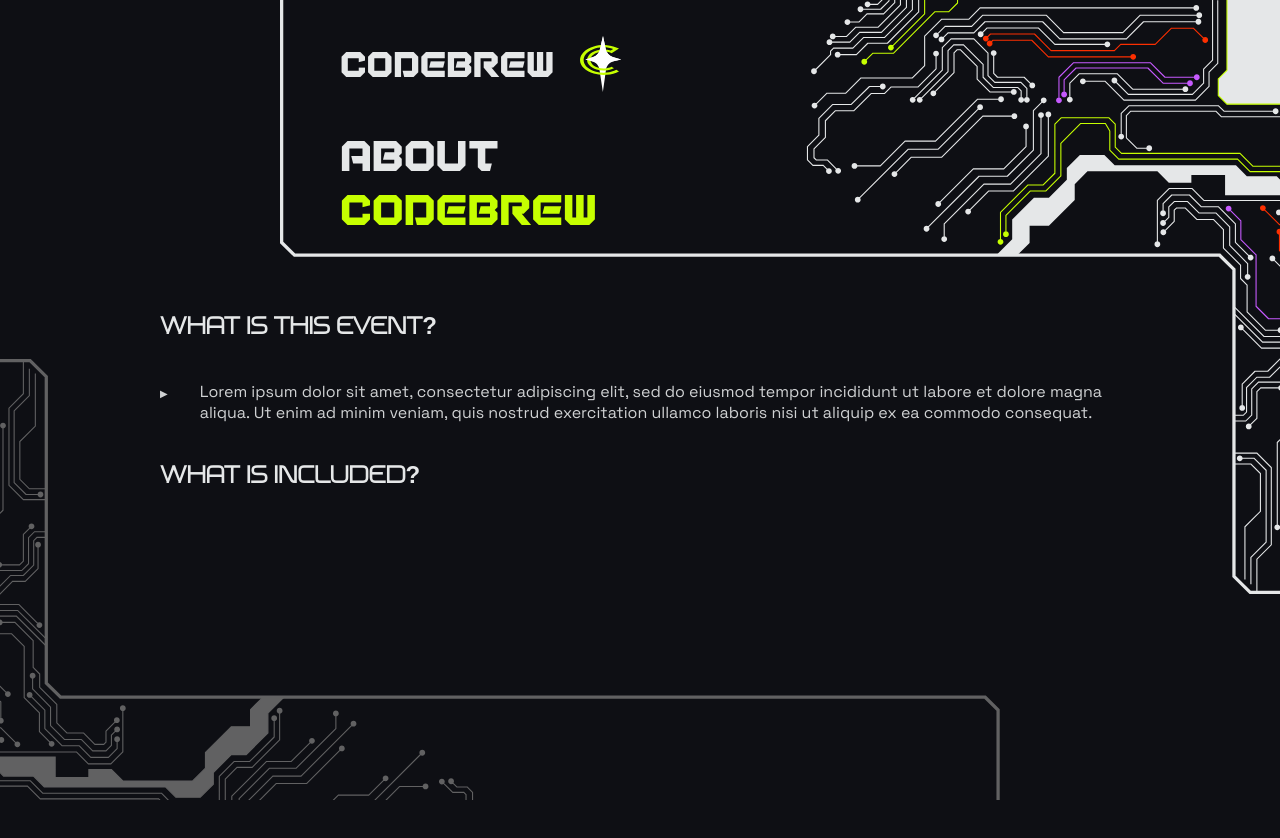
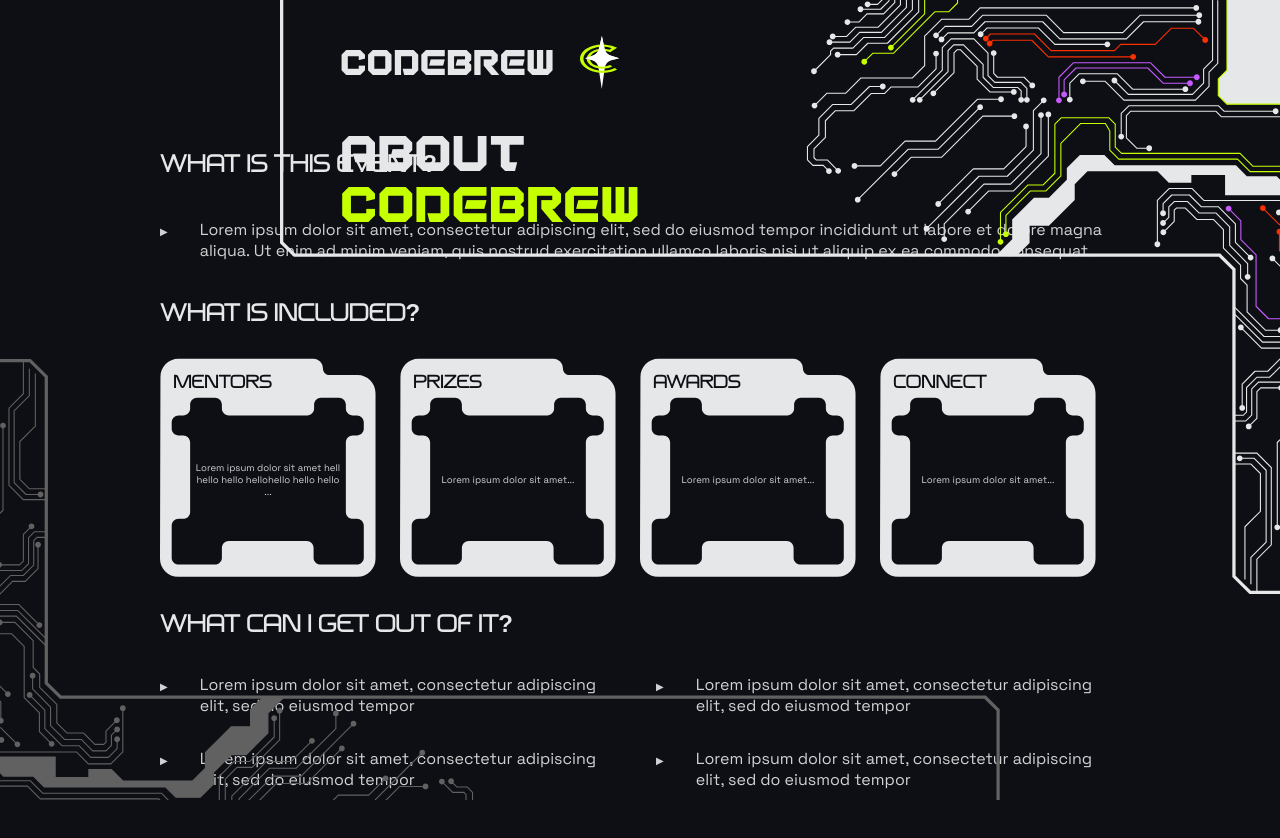
Before and after one commit to cissa-unimelb/codebrew-2026, a React (Vite) app: page / in a window 1280 px wide. Shown: the top 838 px of the page. Before the commit the page ends 800 px from the top, so only its background shows below. Built offline with nearby package versions, Linux system fonts and the light colour scheme.

Commit message:
feat: added what is included cards

```diff
--- a/src/components/footer.tsx
+++ b/src/components/footer.tsx
@@ -6,7 +6,7 @@ export default function Footer() {
       src={footerImage}
       alt="Locked decoration"
       style={{ position: "fixed", bottom: 0, left: 0, maxWidth: "1000px" }}
-      className="w-9/10 z-0"
+      className="w-9/10 z-20"
     />
   );
 }
--- a/src/components/header.tsx
+++ b/src/components/header.tsx
@@ -4,9 +4,11 @@ import '../globals.css';
 
 export default function Header() {
     return (
+
+        <div className="fixed top-0 right-0 w-full flex justify-end pointer-events-none z-20">
             <div
-            style={{ position: "fixed", top: 0, right: 0, maxWidth: "1000px" }}
-            className="w-[90%] z-0 relative"
+                style={{ maxWidth: "1000px" }}
+                className="w-[90%] z-0 relative pointer-events-auto"
             >
                 <img
                     src={headerImage}
@@ -18,18 +20,18 @@ export default function Header() {
                     <span className="font-guardian-angle text-white text-[2.5vw] leading-none">
                         CODEBREW
                     </span>
-                <img src={codebrewLogo} alt="Codebrew logo" className="w-10 h-10" />
+                    <img src={codebrewLogo} alt="Codebrew logo" className="w-[4vw] max-w-[40px] h-auto" />
                 </div>
-            <div className="absolute top-[23%] left-[6%] flex flex-col gap-[1em]">
-                <span className="font-guardian-angle text-white leading-none" style={{ fontSize: 'min(3vw, 350%)' }}>
+
+                <div className="absolute top-[22%] left-[6%] flex flex-col gap-[0.5vw] max-w-[45%]">
+                    <span className="font-guardian-angle text-white leading-none" style={{ fontSize: 'min(3.5vw, 45px)' }}>
                         ABOUT
                     </span>
-
-                <span className="font-guardian-angle text-[#C6FF00] leading-none" style={{ fontSize: 'min(3vw, 350%)' }}>
+                    <span className="font-guardian-angle text-[#C6FF00] leading-none" style={{ fontSize: 'min(3.5vw, 45px)' }}>
                         CODEBREW
                     </span>
                 </div>
-
+            </div>
         </div>
     );
 }
--- a/src/main.tsx
+++ b/src/main.tsx
@@ -4,12 +4,22 @@ import './globals.css';
 import Footer from './components/footer';
 import Header from './components/header';
 
+import aboutSquare from './assets/images2/aboutSquare.svg';
+
+const cardData = [
+  { title: "MENTORS", text: "Lorem ipsum dolor sit amet hell hello hello hellohello hello  hello ..." },
+  { title: "PRIZES", text: "Lorem ipsum dolor sit amet..." },
+  { title: "AWARDS", text: "Lorem ipsum dolor sit amet..." },
+  { title: "CONNECT", text: "Lorem ipsum dolor sit amet..." },
+];
+
 createRoot(document.getElementById('root')!).render(
   <StrictMode>
-    <div className="flex flex-col min-h-screen relative">
+    <div className="flex flex-col min-h-screen relative ">
       <Header />
 
-      <main className="flex-grow flex flex-col justify-center z-10 relative w-full pt-10 gap-y-8">
+      <main className="flex grow flex flex-col justify-center z-10 relative w-full pt-5 gap-y-8 pt-[10%] pb-[10%]">
+
         <div className="pl-[12.5%] pr-[12.5%] flex flex-col gap-y-4">
 
           <div className="flex flex-col gap-y-[0.25em]">
@@ -31,6 +41,72 @@ createRoot(document.getElementById('root')!).render(
             <h2 className="font-megatrans text-4xl tracking-wide font-light">WHAT IS INCLUDED?</h2>
           </div>
 
+
+          <div className="grid grid-cols-4 gap-6 w-full">
+            {cardData.map((card, i) => (
+              <div key={i} className="relative w-full aspect-square">
+
+                <img
+                  src={aboutSquare}
+                  alt=""
+
+                  className="absolute inset-0 w-[90%] h-full object-fill"
+                />
+                <div className="absolute inset-0 w-[90%] h-full pointer-events-none">
+
+                  <h3 className="absolute top-[3%] left-[6%] font-megatrans text-[clamp(0.8rem,1.4vw,1.8rem)] uppercase font-bold leading-none text-primary">
+                    {card.title}
+                  </h3>
+
+                  <div className="absolute top-[22%] bottom-[12%] left-[15%] right-[15%] flex items-center justify-center">
+                    <p className="font-space-grotesk text-[clamp(0.1rem,0.75vw,1rem)] text-text opacity-90 leading-normal text-center">
+                      {card.text}
+                    </p>
+                  </div>
+
+                </div>
+              </div>
+            ))}
+          </div>
+
+          <div className="flex flex-col">
+            <h2 className="font-megatrans text-4xl tracking-wide font-light">WHAT CAN I GET OUT OF IT?</h2>
+            <div className="flex flex-row items-baseline gap-x-[2em]">
+              <span className="text-[10px] pt-[0.4em] opacity-90 flex-shrink-0">
+                ▶
+              </span>
+
+              <p className="font-space-grotesk text-sm opacity-90 leading-relaxed">
+                Lorem ipsum dolor sit amet, consectetur adipiscing elit, sed do eiusmod tempor
+              </p>
+
+              <span className="text-[10px] pt-[0.4em] opacity-90 flex-shrink-0">
+                ▶
+              </span>
+
+              <p className="font-space-grotesk text-sm opacity-90 leading-relaxed">
+                Lorem ipsum dolor sit amet, consectetur adipiscing elit, sed do eiusmod tempor
+              </p>
+            </div>
+            <div className="flex flex-row items-baseline gap-x-[2em]">
+              <span className="text-[10px] pt-[0.4em] opacity-90 flex-shrink-0">
+                ▶
+              </span>
+
+              <p className="font-space-grotesk text-sm opacity-90 leading-relaxed">
+                Lorem ipsum dolor sit amet, consectetur adipiscing elit, sed do eiusmod tempor
+              </p>
+
+              <span className="text-[10px] pt-[0.4em] opacity-90 flex-shrink-0">
+                ▶
+              </span>
+
+              <p className="font-space-grotesk text-sm opacity-90 leading-relaxed">
+                Lorem ipsum dolor sit amet, consectetur adipiscing elit, sed do eiusmod tempor
+              </p>
+            </div>
+          </div>
+
         </div>
       </main>
 
```
Also changed, not shown: src/assets/images2/aboutSquare.svg (added). Lines whose indentation alone changed are shown as unchanged.
